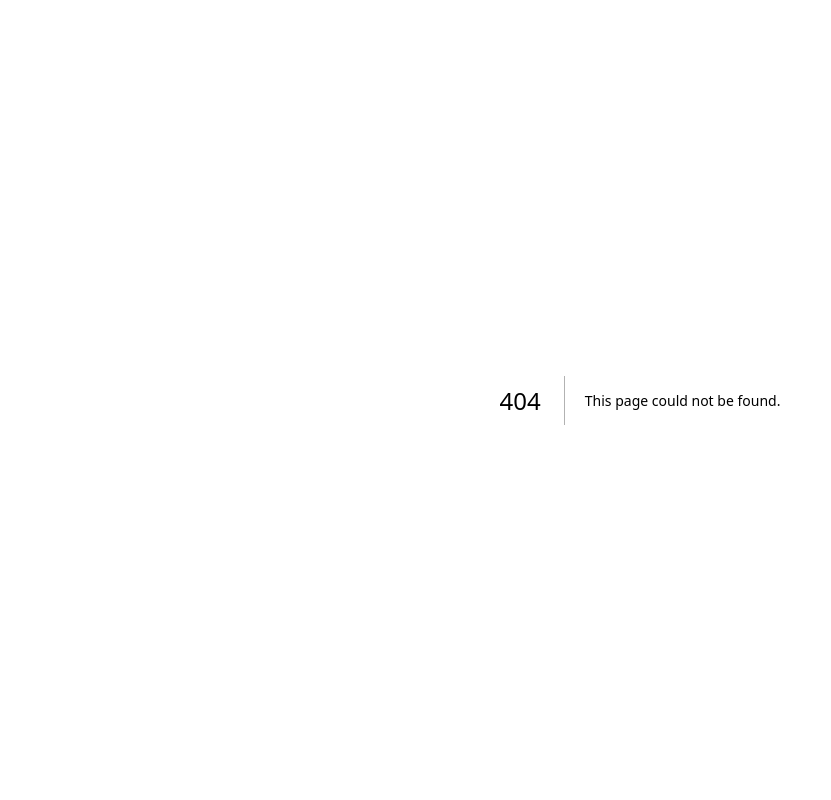
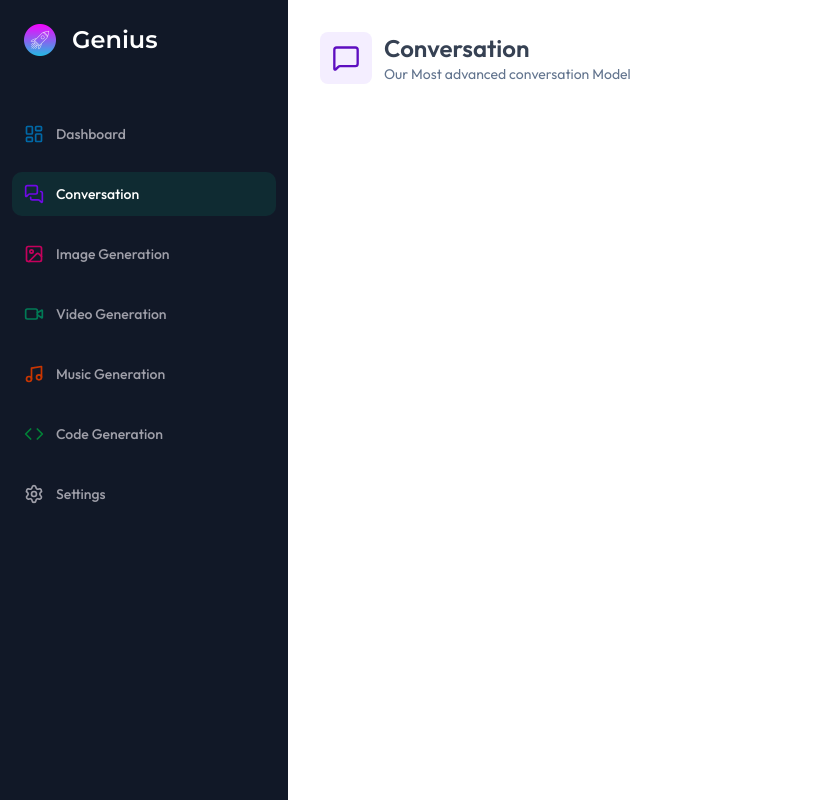
Before and after one commit to visheshgaur/AI-Saas, a Next.js app: page /conversation in a window 1280 px wide. Before the commit this address had no page. Shown: the whole page, without its empty margins (0-831 px from the left). Built offline with nearby package versions, Linux system fonts and the light colour scheme.

Commit message:
ui updations for conversation

```diff
--- /dev/null
+++ b/app/(dashboard)/(routes)/conversation/page.tsx
@@ -0,0 +1,17 @@
+import { Heading } from "@/components/Heading"
+import { BotMessageSquareIcon, MessageSquare } from "lucide-react"
+const conversationPage=()=>{
+    return(
+        <>
+        <div>
+            <Heading title="Conversation"
+            description="Our Most advanced conversation Model "
+            icon={MessageSquare}
+            iconColor="text-violet-800"
+            bgColor="bg-violet-500/10"/>
+        </div>
+        </>
+    )
+}
+
+export default conversationPage
--- /dev/null
+++ b/components/Heading.tsx
@@ -0,0 +1,29 @@
+import { cn } from "@/lib/utils"
+import { LucideIcon } from "lucide-react"
+
+interface HeadingProps{
+    title:string,
+    description:string,
+    icon:LucideIcon,
+    iconColor?:string,
+    bgColor?:string
+}
+
+
+export const Heading=({
+    title,description,icon:Icon,iconColor,bgColor
+}:HeadingProps)=>{
+    return(
+        <>
+        <div className="px-4 flex items-center gap-x-3 lg:px-8 mb-10">
+            <div className={cn("p-3 rounded-md w-fit",bgColor)}>
+                <Icon className={cn("w-7 h-7",iconColor)}/>
+            </div>
+        <div>
+            <h2 className="text-2xl text-gray-700 font-semibold">{title}</h2>
+            <p className="text-sm text-muted-foreground">{description}</p>
+        </div>
+        </div>
+        </>
+    )
+}
```
